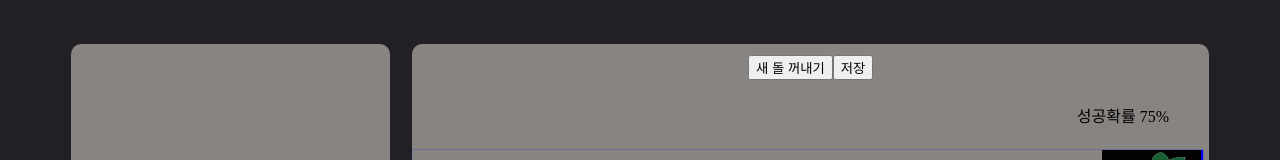
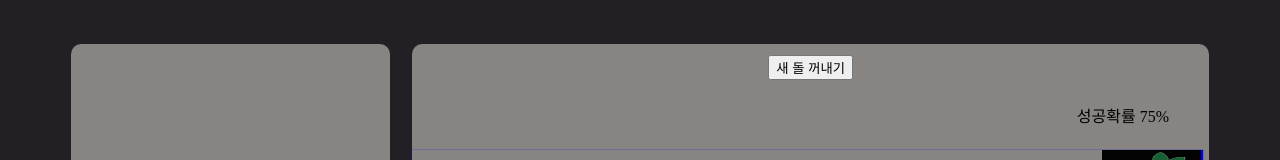
Before and after one commit to moonjh9392/stone-cutting, a React (Create React App) app: page / in a window 1280 px wide. Shown: the top 160 px of the page. Built offline with nearby package versions, Linux system fonts and the light colour scheme.

Commit message:
저장 수정

```diff
--- a/src/component/MainBox.jsx
+++ b/src/component/MainBox.jsx
@@ -51,7 +51,7 @@ export default function MainBox({ stone, setStone, clear }) {
         <button className="clearBtn" onClick={clearBtnOnClick}>
           새 돌 꺼내기
         </button>
-        <button>저장</button>
+        {/* <button>저장</button> */}
       </div>
 
       {stone.map((ele, idx) => {
```
